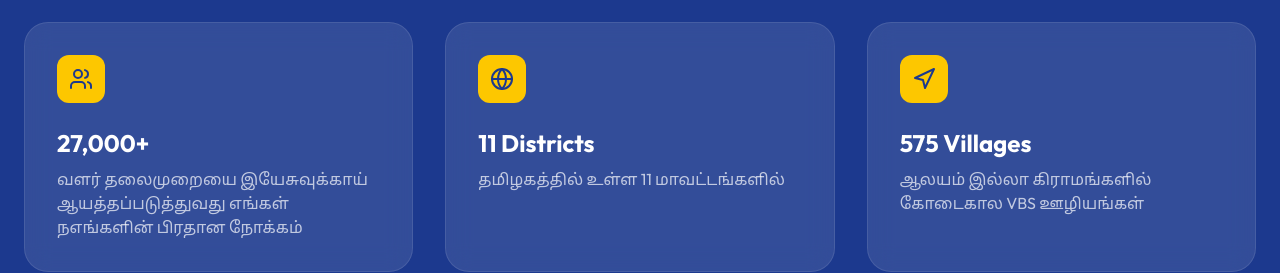
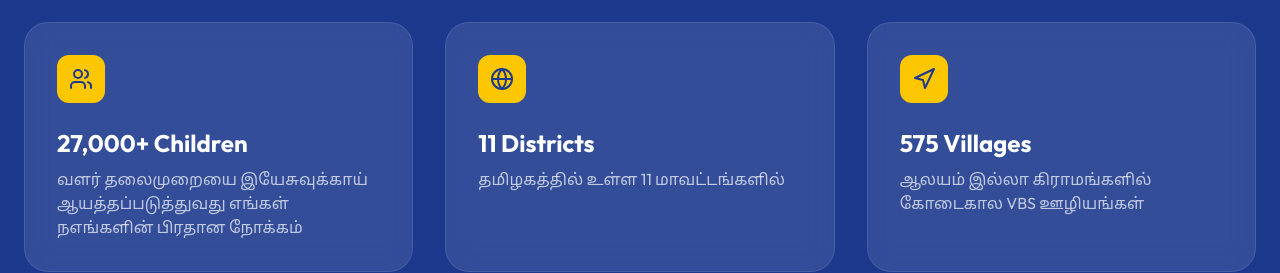
Before and after one commit to grace-media-web/Mecogen-VBS, a React (Vite) app: page / in a window 1280 px wide. Shown: the part 1740-2013 px from the top of the page. Built offline with nearby package versions, Linux system fonts and the light colour scheme.

Commit message:
Update App.tsx
Goal Update

```diff
--- a/src/App.tsx
+++ b/src/App.tsx
@@ -358,7 +358,7 @@ export default function App() {
               <div className="bg-yellow-400 text-blue-900 w-12 h-12 rounded-xl flex items-center justify-center mb-6">
                 <Users size={24} />
               </div>
-              <h3 className="text-2xl font-bold mb-2">27,000+</h3>
+              <h3 className="text-2xl font-bold mb-2">27,000+ Children</h3>
               <p className="text-white/70">வளர்  தலைமுறையை இயேசுவுக்காய் ஆயத்தப்படுத்துவது எங்கள் நஎங்களின் பிரதான நோக்கம்</p>
             </div>
             <div className="bg-white/10 backdrop-blur-md p-8 rounded-3xl border border-white/10">
```
